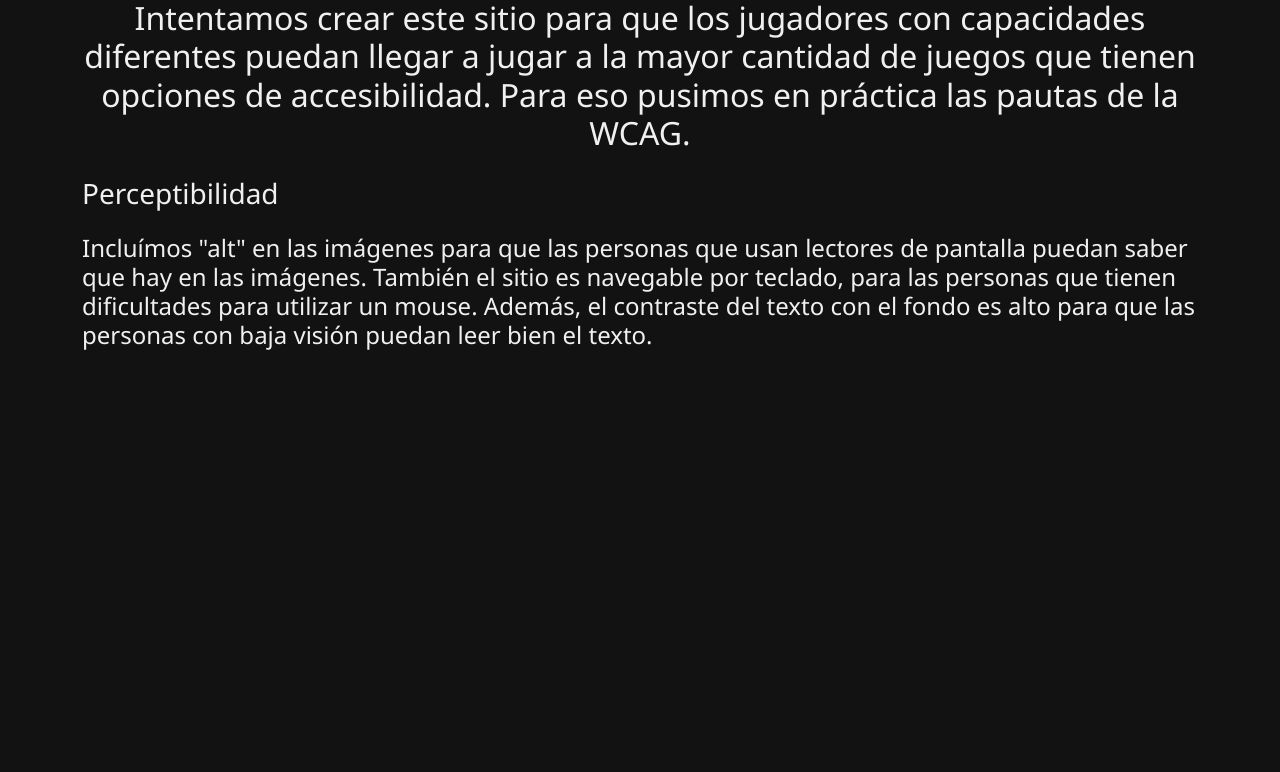
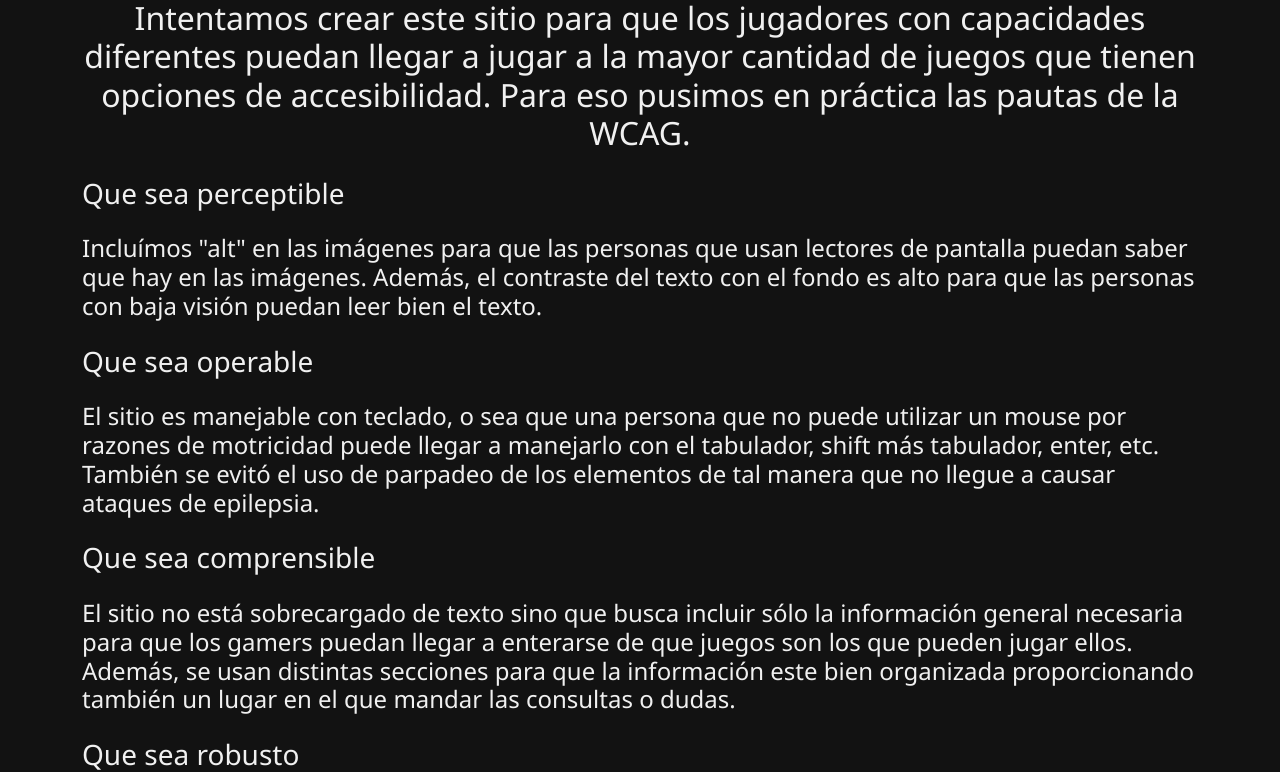
Before and after one commit to natanael1289/Obligatorio-Usabilidad-y-Accesibilidad, a plain HTML site: page accesibilidad.html in a window 1280 px wide. Shown: the part 186-958 px from the top of the page. Before the commit the page ends 800 px from the top, so only its background shows below. Drawn offline with nearby package versions, Linux system fonts and the light colour scheme.

Commit message:
agregadas las otras pautas

```diff
--- a/accesibilidad.html
+++ b/accesibilidad.html
@@ -31,8 +31,17 @@
     <main class="container my-5">
     <h1 class="mb-4 text-center">Accesibilidad</h1>
     <h2 class="mb-4 text-center">Intentamos crear este sitio para que los jugadores con capacidades diferentes puedan llegar a jugar a la mayor cantidad de juegos que tienen opciones de accesibilidad. Para eso pusimos en práctica las pautas de la WCAG.</h2>
-    <h3 class="mb-4 text-start">Perceptibilidad</h3>
-    <h4 class="mb-4 text-start">Incluímos "alt" en las imágenes para que las personas que usan lectores de pantalla puedan saber que hay en las imágenes. También el sitio es navegable por teclado, para las personas que tienen dificultades para utilizar un mouse. Además, el contraste del texto con el fondo es alto para que las personas con baja visión puedan leer bien el texto.</h3>
+    <h3 class="mb-4 text-start">Que sea perceptible</h3>
+    <h4 class="mb-4 text-start">Incluímos "alt" en las imágenes para que las personas que usan lectores de pantalla puedan saber que hay en las imágenes. Además, el contraste del texto con el fondo es alto para que las personas con baja visión puedan leer bien el texto.</h4>
+    <h3 class="mb-4 text-start">Que sea operable</h3>
+    <h4 class="mb-4 text-start">El sitio es manejable con teclado, o sea que una persona que no puede utilizar un mouse por razones de motricidad puede llegar a manejarlo con el tabulador, shift más tabulador, enter, etc. También se evitó el uso de parpadeo de los elementos de tal manera que
+      no llegue a causar ataques de epilepsia.</h4>
+    <h3 class="mb-4 text-start">Que sea comprensible</h3>
+    <h4 class="mb-4 text-start">El sitio no está sobrecargado de texto sino que busca incluir sólo la información general necesaria para que los gamers puedan llegar a enterarse de que juegos son los que pueden jugar ellos. Además, se usan distintas secciones para que la información
+      este bien organizada proporcionando también un lugar en el que mandar las consultas o dudas.</h4>
+    <h3 class="mb-4 text-start">Que sea robusto</h3>
+    <h4 class="mb-4 text-start">Se utiliza aria para que los lectores de pantalla puedan interpretar mejor lo que se ve en la pantalla. También pusimos en práctica el uso de html semántico para que los lectores de pantalla comprendan bien el orden de la información.</h4>
+
 
     </main>
 <script src="https://cdn.jsdelivr.net/npm/bootstrap@5.3.7/dist/js/bootstrap.bundle.min.js" integrity="sha384-ndDqU0Gzau9qJ1lfW4pNLlhNTkCfHzAVBReH9diLvGRem5+R9g2FzA8ZGN954O5Q" crossorigin="anonymous"></script>
```
